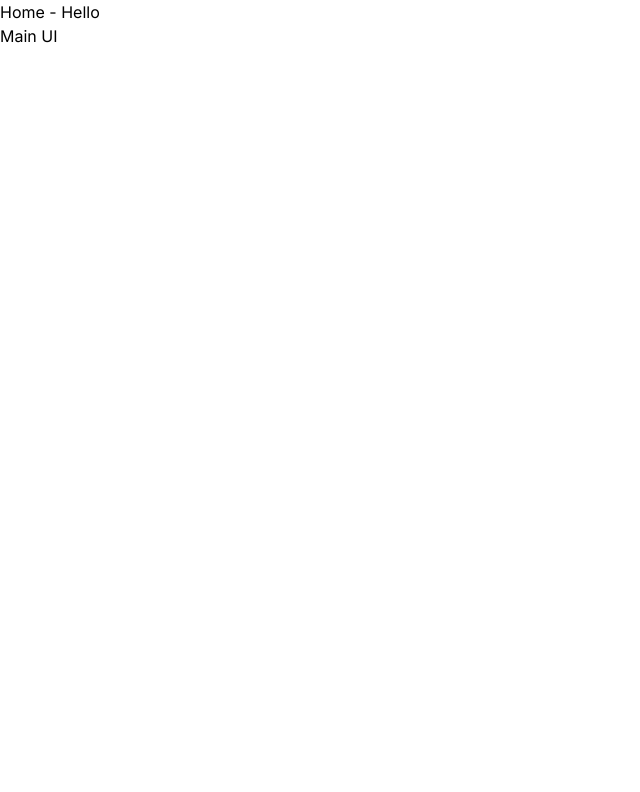
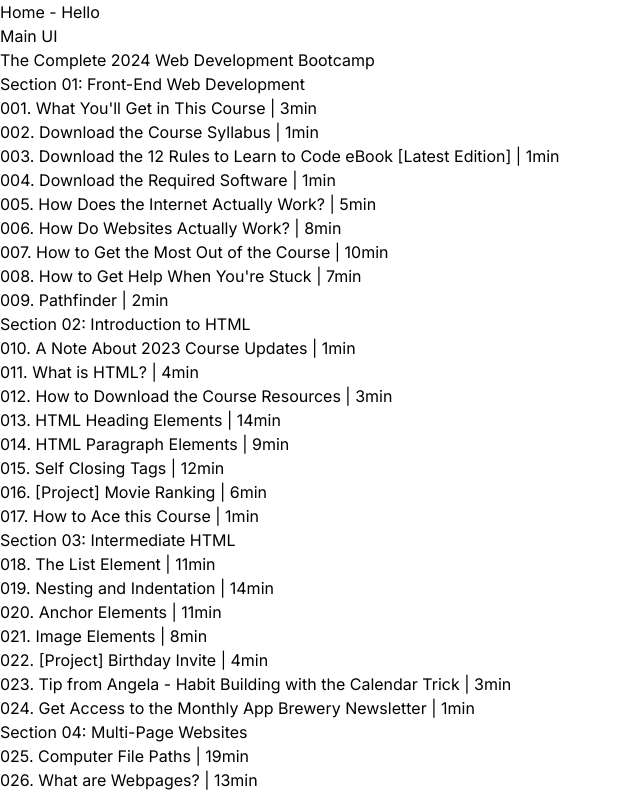
Before and after one commit to Imaginativeone/udemy-progress-stats, a Next.js app: page / in a window 1280 px wide. Shown: the top 792 px of the page, without its empty margins (0-640 px from the left). Built offline with nearby package versions, Linux system fonts and the light colour scheme.

Commit message:
Data to UI

```diff
--- a/app/Components/main-ui.tsx
+++ b/app/Components/main-ui.tsx
@@ -4,9 +4,20 @@ const MainUI = ({data}: any) => {
 
     console.log('data', data)
 
+    const dataArray = data.split('\n')
+
+    console.log('dataArray', dataArray)
+
     return (
         <>
             <h1>Main UI</h1>
+            {
+                dataArray.map((line:any) => {
+                    return (
+                        <div>{ line }</div>
+                    )
+                })
+            }
         </>
     )
 }
```
